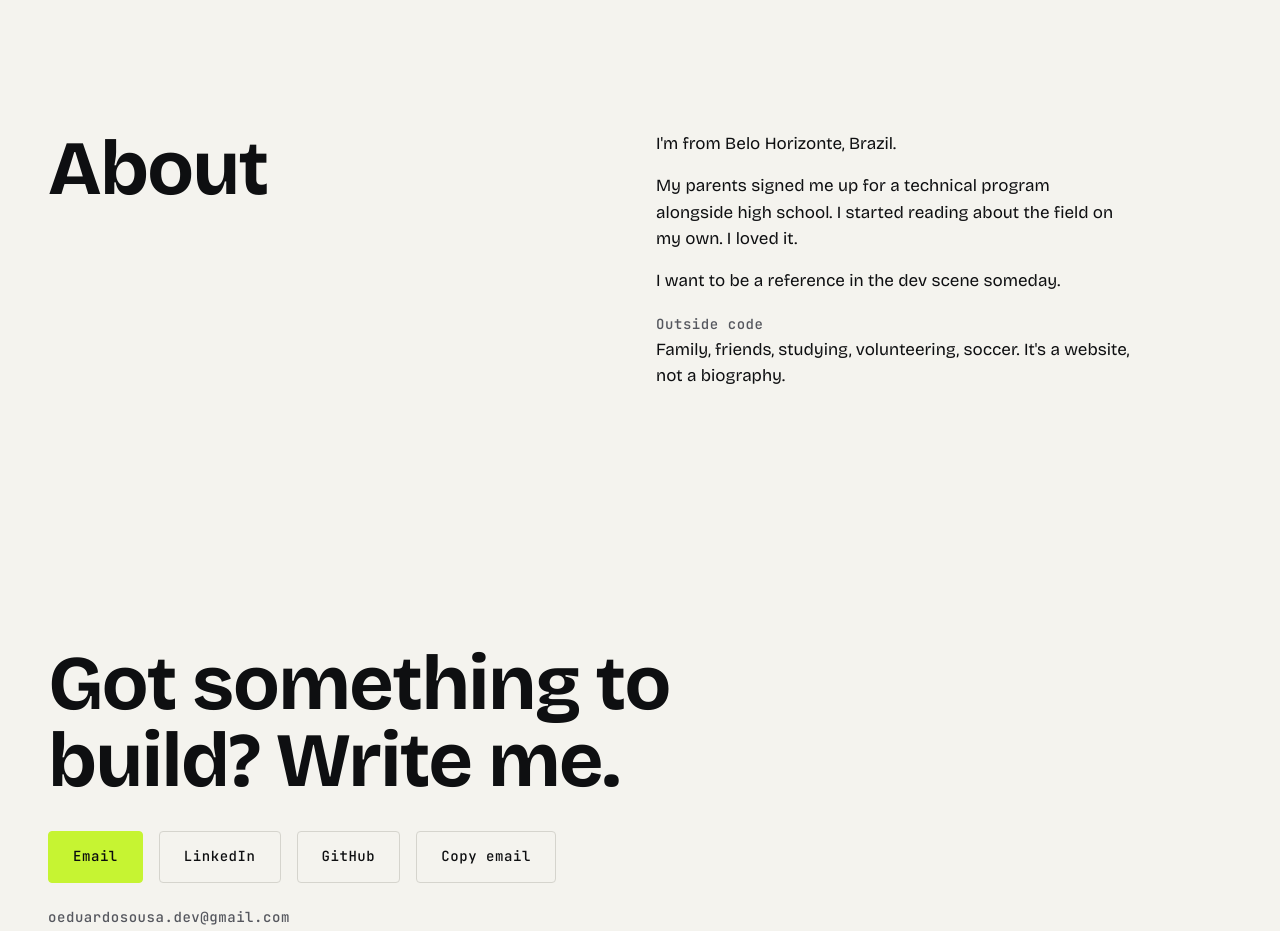
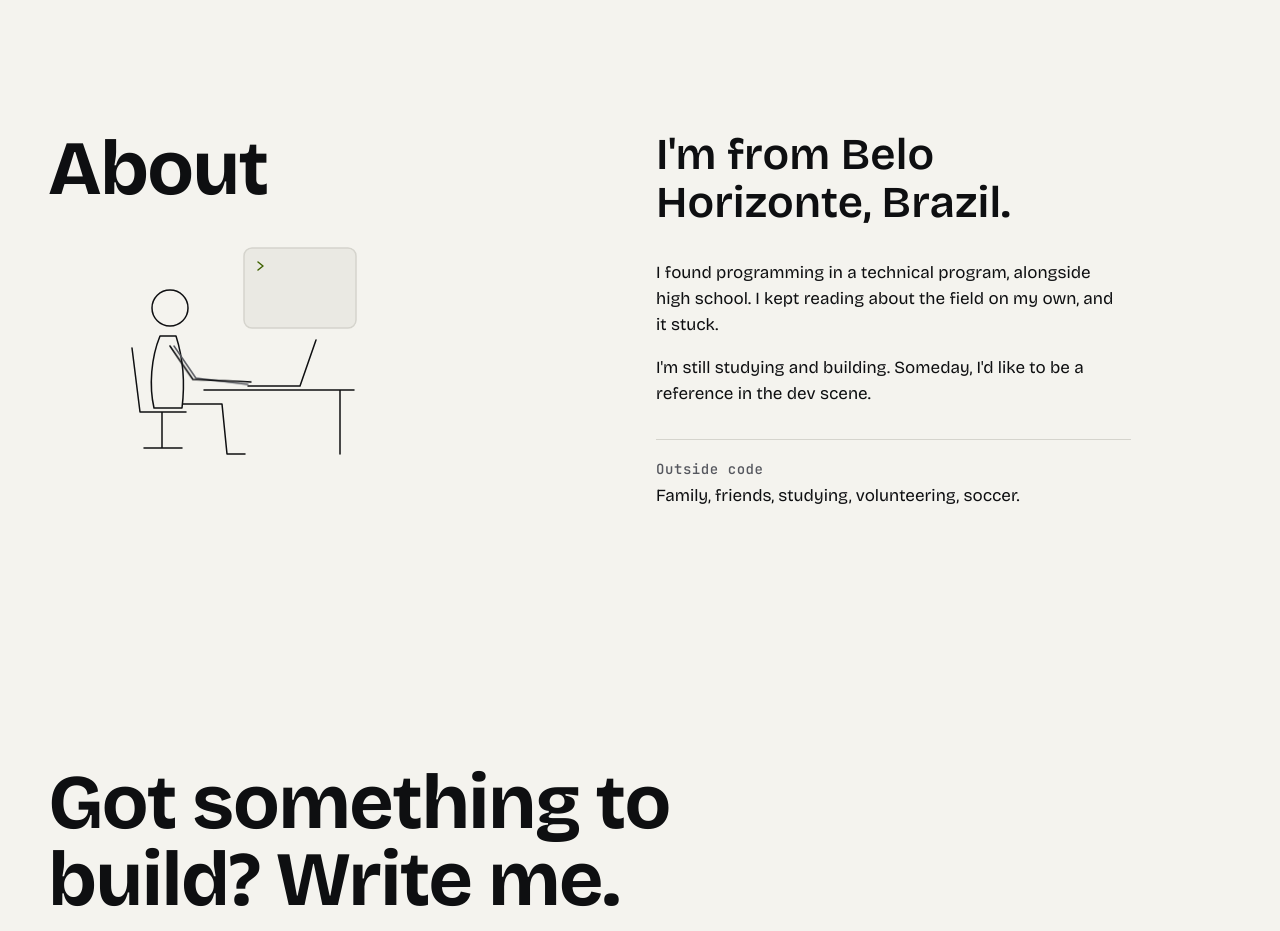
Before and after one commit to oeduardosousa/personal-website, an Astro site: page / in a window 1280 px wide. Shown: the part 3660-4591 px from the top of the page. Built offline with nearby package versions, Linux system fonts and the light colour scheme; Astro itself is replaced by a stand-in of ours.

Commit message:
About: softer story without the parents line, drop the biography joke, add an animated typing figure and a lead line
Co-Authored-By: Claude Fable 5.2 <noreply@anthropic.com>

```diff
--- a/content/en.json
+++ b/content/en.json
@@ -82,12 +82,12 @@
     "title": "About",
     "paragraphs": [
       "I'm from Belo Horizonte, Brazil.",
-      "My parents signed me up for a technical program alongside high school. I started reading about the field on my own. I loved it.",
-      "I want to be a reference in the dev scene someday."
+      "I found programming in a technical program, alongside high school. I kept reading about the field on my own, and it stuck.",
+      "I'm still studying and building. Someday, I'd like to be a reference in the dev scene."
     ],
     "outside": {
       "label": "Outside code",
-      "text": "Family, friends, studying, volunteering, soccer. It's a website, not a biography."
+      "text": "Family, friends, studying, volunteering, soccer."
     }
   },
   "contact": {
--- a/content/pt.json
+++ b/content/pt.json
@@ -82,12 +82,12 @@
     "title": "Sobre",
     "paragraphs": [
       "Sou de Belo Horizonte, Brasil.",
-      "Meus pais me matricularam num curso técnico junto com o ensino médio. Comecei a pesquisar a área por conta própria. Gostei muito.",
-      "Quero ser referência na cena dev um dia."
+      "Conheci a programação num curso técnico, junto com o ensino médio. Fui pesquisando a área por conta própria e gostei de verdade.",
+      "Sigo estudando e construindo. Um dia, quero ser referência na cena dev."
     ],
     "outside": {
       "label": "Fora do código",
-      "text": "Família, amigos, estudo, voluntariado, futebol. É um site, não uma biografia."
+      "text": "Família, amigos, estudo, voluntariado, futebol."
     }
   },
   "contact": {
--- a/src/components/Home.astro
+++ b/src/components/Home.astro
@@ -189,10 +189,32 @@ const dynJson = JSON.stringify(dyn).replaceAll("<", String.fromCharCode(92) + "u
       <div class="wrap grid">
         <div class="about__side">
           <h2 id="about-title" class="about__title" data-split>{t.about.title}</h2>
+          {/* Decorative: someone typing, a small terminal filling up. CSS animation, transform and opacity only. */}
+          <svg class="typist" viewBox="0 0 320 220" fill="none" stroke="currentColor" stroke-width="1.5" stroke-linecap="round" stroke-linejoin="round" aria-hidden="true" data-reveal>
+            <g class="typist__term">
+              <rect x="196" y="8" width="112" height="80" rx="8" class="typist__panel"></rect>
+              <path d="M210 22l5 4-5 4" class="typist__prompt"></path>
+              <rect x="222" y="24.5" width="52" height="3" rx="1.5" class="typist__line typist__line--1"></rect>
+              <rect x="210" y="39.5" width="76" height="3" rx="1.5" class="typist__line typist__line--2"></rect>
+              <rect x="210" y="54.5" width="44" height="3" rx="1.5" class="typist__line typist__line--3"></rect>
+              <rect x="210" y="66" width="5" height="10" class="typist__caret"></rect>
+            </g>
+            {/* desk and laptop */}
+            <path d="M156 150h150M292 150v64"></path>
+            <path d="M200 146h52l16-46"></path>
+            {/* chair */}
+            <path d="M84 108l8 64h46M114 172v36M96 208h38"></path>
+            {/* legs, body, head */}
+            <path d="M124 164h50l5 50h18"></path>
+            <path d="M112 96c-9 22-11 50-6 72h28c3-24 1-50-6-72z" class="typist__body"></path>
+            <circle cx="122" cy="68" r="18" class="typist__body"></circle>
+            <path d="M126 106l22 32l52 6" class="typist__arm typist__arm--back"></path>
+            <path d="M122 106l22 34l58 4" class="typist__arm"></path>
+          </svg>
         </div>
         <div class="about__body stack measure">
-          {t.about.paragraphs.map(pub).filter(Boolean).map((text) => <p data-reveal>{text}</p>)}
-          <p data-reveal><span class="label muted">{t.about.outside.label}</span><br />{t.about.outside.text}</p>
+          {t.about.paragraphs.map(pub).filter(Boolean).map((text, i) => <p class:list={{ about__lead: i === 0 }} data-reveal>{text}</p>)}
+          <p class="about__outside" data-reveal><span class="label muted">{t.about.outside.label}</span><br />{t.about.outside.text}</p>
         </div>
       </div>
     </section>
--- a/src/styles/base.css
+++ b/src/styles/base.css
@@ -285,6 +285,31 @@ h2 { margin-bottom: var(--space-8); }
   .project:hover figure img { transform: scale(1.03); }
 }
 
+/* About: the first line leads, the rest is body; "outside code" sits under a hairline. */
+.about__lead { font-size: var(--text-title); font-weight: var(--weight-title); line-height: var(--leading-title); text-wrap: balance; }
+.about__lead + p { margin-top: var(--space-8); }
+.about__outside { margin-top: var(--space-8); padding-top: var(--space-4); border-top: var(--border); }
+
+/* Someone typing. Line art in the text color; the terminal fills up, clears and starts again. */
+.typist { display: block; width: min(100%, 320px); height: auto; margin-bottom: var(--space-12); overflow: visible; }
+.typist__panel { fill: var(--color-surface); stroke: var(--color-border); }
+.typist__prompt { stroke: var(--color-accent-text); }
+.typist__line { fill: var(--color-text-muted); stroke: none; transform-box: fill-box; transform-origin: left center; }
+.typist__caret { fill: var(--color-accent-text); stroke: none; animation: blink 1.1s steps(1, end) infinite; }
+.typist__body { fill: var(--color-bg); }
+.typist__arm { transform-origin: 124px 106px; animation: typist-tap 0.36s var(--ease-in-out) infinite alternate; }
+.typist__arm--back { stroke: var(--color-text-muted); animation-delay: -0.18s; }
+.typist__line--1 { animation: typist-line-1 7s steps(10, end) infinite; }
+.typist__line--2 { animation: typist-line-2 7s steps(14, end) infinite; }
+.typist__line--3 { animation: typist-line-3 7s steps(8, end) infinite; }
+@keyframes typist-tap { from { transform: rotate(-1.6deg); } to { transform: rotate(0.4deg); } }
+@keyframes typist-line-1 { 0% { transform: scaleX(0); } 22%, 92% { transform: scaleX(1); opacity: 1; } 93%, 100% { transform: scaleX(1); opacity: 0; } }
+@keyframes typist-line-2 { 0%, 26% { transform: scaleX(0); } 54%, 92% { transform: scaleX(1); opacity: 1; } 93%, 100% { transform: scaleX(1); opacity: 0; } }
+@keyframes typist-line-3 { 0%, 58% { transform: scaleX(0); } 76%, 92% { transform: scaleX(1); opacity: 1; } 93%, 100% { transform: scaleX(1); opacity: 0; } }
+@media (prefers-reduced-motion: reduce) {
+  .typist__arm, .typist__line, .typist__caret { animation: none; }
+}
+
 /* About: heading left, text offset right. */
 @media (min-width: 960px) {
   .about__side { grid-column: 1 / span 5; }
```
